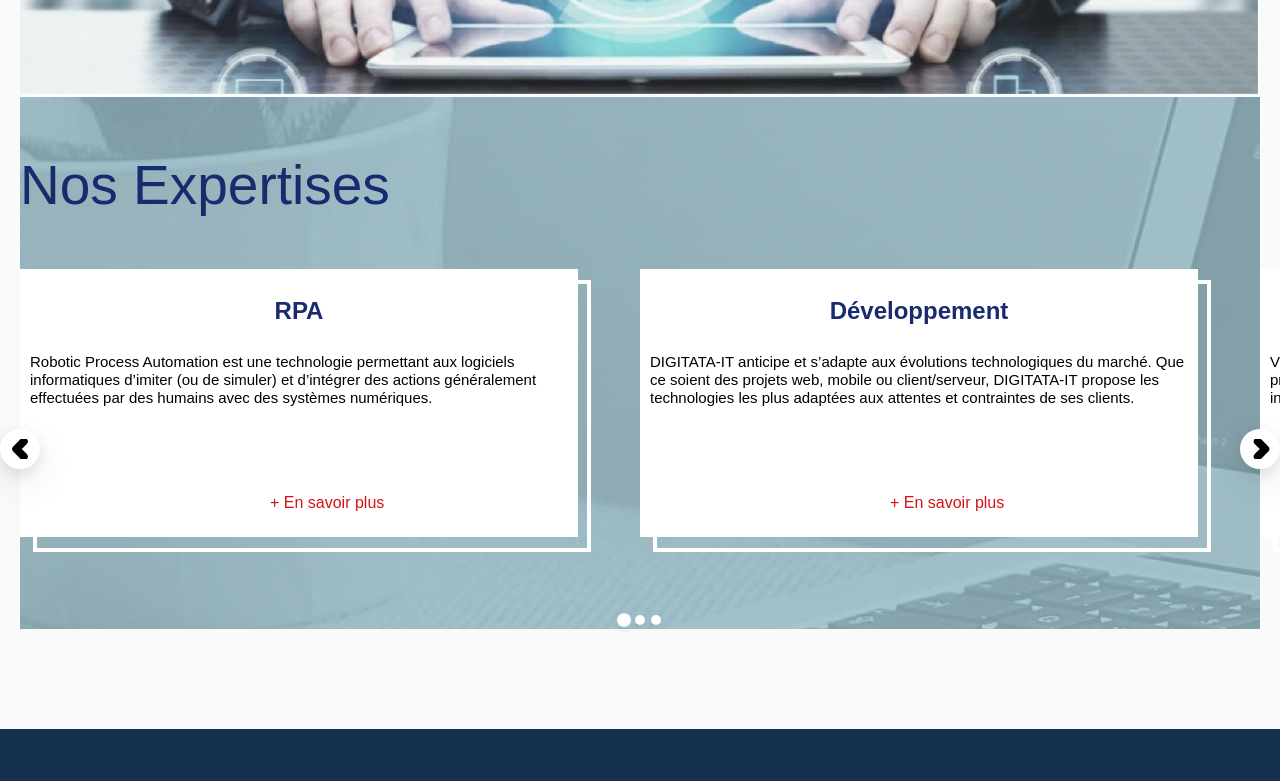
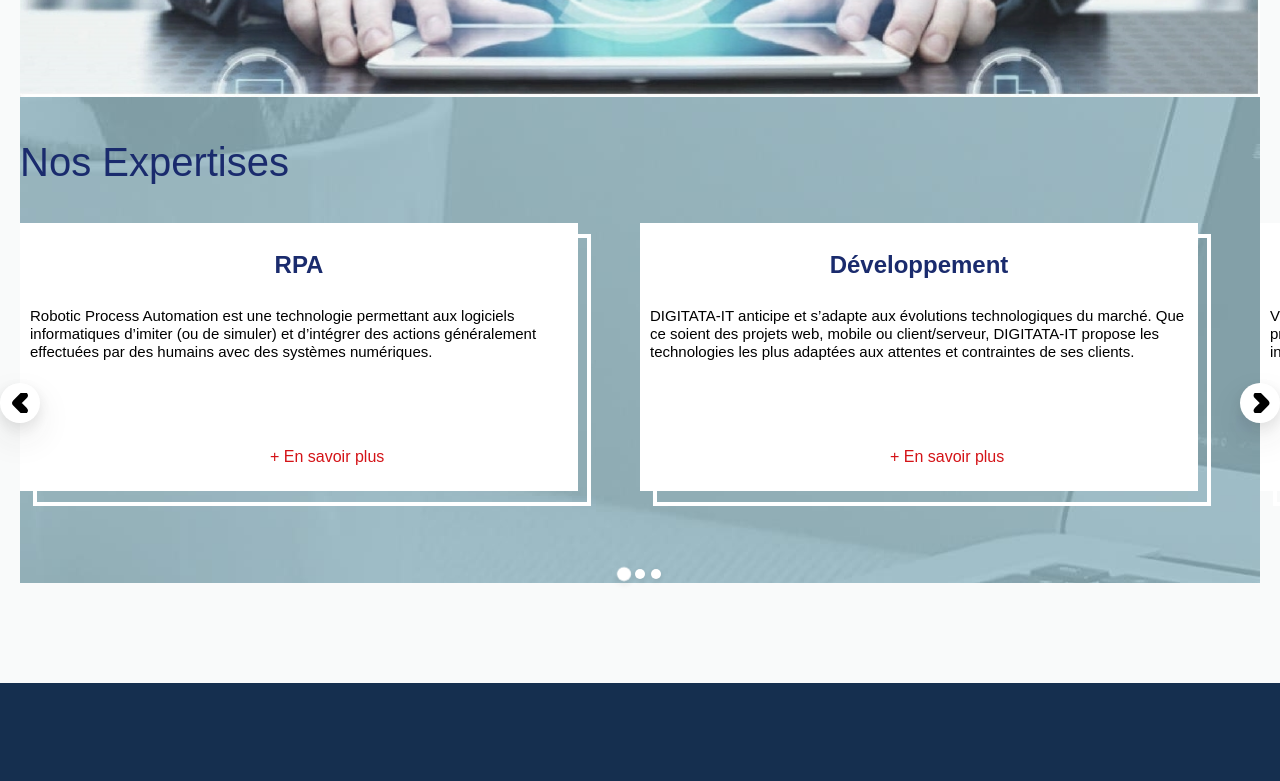
Before and after one commit to DIGITATA-IT/site, a plain HTML site: page index.html in a window 1280 px wide. Shown: the part 1200-1981 px from the top of the page. Drawn offline with Linux system fonts and the light colour scheme; a web font is replaced by a local one.

Commit message:
Update style.css

```diff
--- a/css/style.css
+++ b/css/style.css
@@ -330,7 +330,7 @@ main{
        background:url(../images/bg_service.jpg);
    }
    .service{
-    font: normal normal normal 55px/1.4em spinnaker,sans-serif;
+    font: normal normal normal 40px/1.4em spinnaker,sans-serif;
     color: #1A2B6D;
 }
    .blocService1{
```
